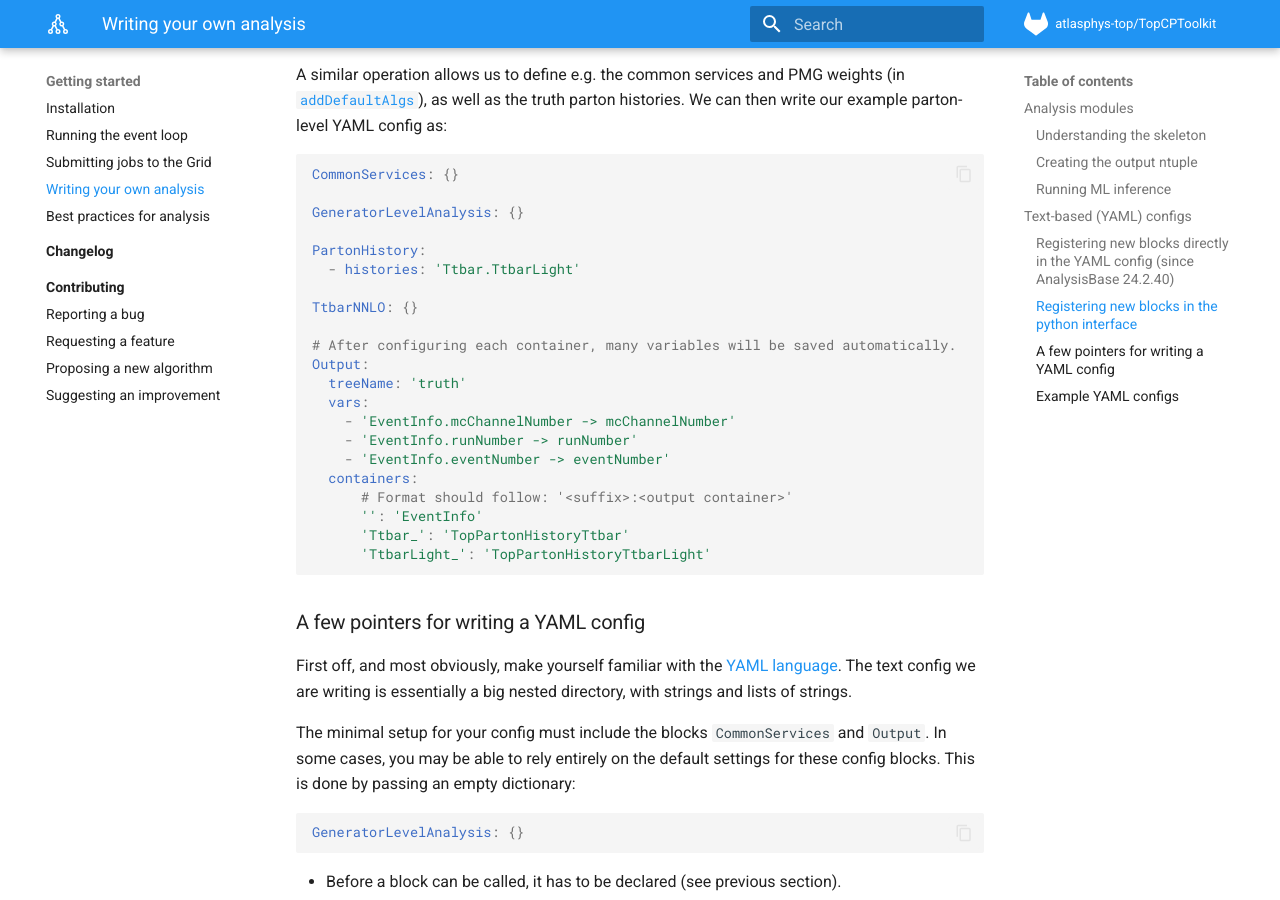
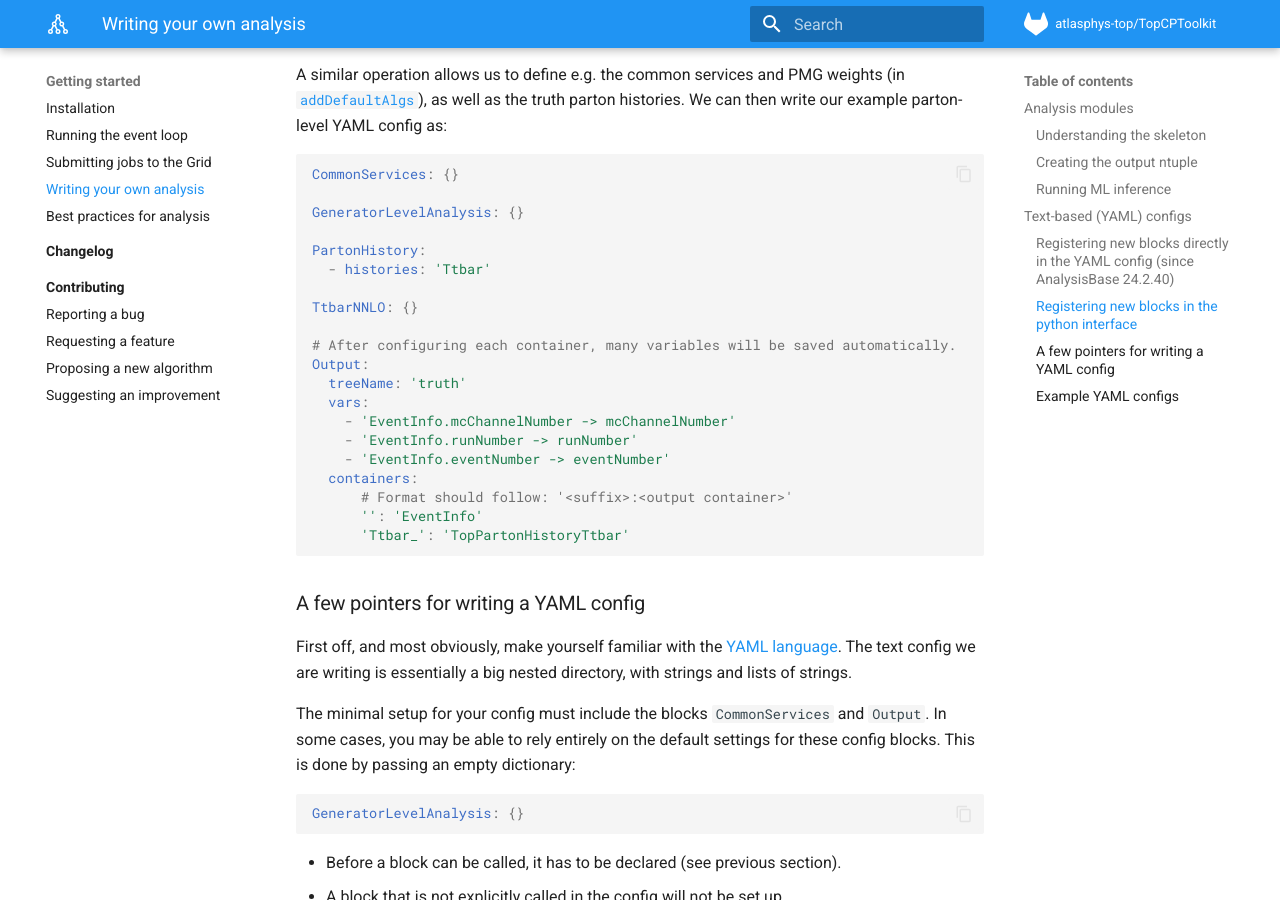
Before and after one commit to SuperNova76/TopCPToolKit, an MkDocs documentation site: the page built from docs/starting/analysis.md, in a window 1280 px wide and 900 px high, scrolled down 4764 px. Built offline with MkDocs 1.6.1 and Material for MkDocs 9.7.7, drawn with Linux system fonts in a browser that asks for light colours; formulas are drawn with MathJax 3.

Commit message:
Removing occurances of TtbarLight

````diff
--- a/docs/starting/analysis.md
+++ b/docs/starting/analysis.md
@@ -252,7 +252,7 @@ CommonServices: {}
 GeneratorLevelAnalysis: {}
 
 PartonHistory:
-  - histories: 'Ttbar.TtbarLight'
+  - histories: 'Ttbar'
 
 TtbarNNLO: {}
 
@@ -267,7 +267,6 @@ Output:
       # Format should follow: '<suffix>:<output container>'
       '': 'EventInfo'
       'Ttbar_': 'TopPartonHistoryTtbar'
-      'TtbarLight_': 'TopPartonHistoryTtbarLight'
 ```
 
 ### A few pointers for writing a YAML config
--- a/source/TopCPToolkit/share/configs/bTaggerCalibration/parton.yaml
+++ b/source/TopCPToolkit/share/configs/bTaggerCalibration/parton.yaml
@@ -3,7 +3,7 @@ CommonServices: {}
 GeneratorLevelAnalysis: {}
 
 PartonHistory:
-  - histories: 'Ttbar.TtbarLight'
+  - histories: 'Ttbar'
 
 TtbarNNLO: {}
 
@@ -18,7 +18,6 @@ Output:
       # Format should follow: '<suffix>:<output container>'
       '': 'EventInfo'
       'Ttbar_': 'TopPartonHistoryTtbar'
-      'TtbarLight_': 'TopPartonHistoryTtbarLight'
 
 AddConfigBlocks:
     - modulePath: 'TopCPToolkit.truthConfig'
--- a/source/TopCPToolkit/share/configs/exampleTtbarLjets/parton.yaml
+++ b/source/TopCPToolkit/share/configs/exampleTtbarLjets/parton.yaml
@@ -32,7 +32,6 @@ Output:
       # Format should follow: '<suffix>:<output container>'
       '': 'EventInfo'
       'Ttbar_': 'PartonHistoryTtbar'
-      # 'TtbarLight_': 'PartonHistoryTtbarLight'
 
 AddConfigBlocks:
     - modulePath: 'TopCPToolkit.truthConfig'
````
Also changed, not shown: docs/changelog/index.md (+0 -1 lines), 2 other files.
